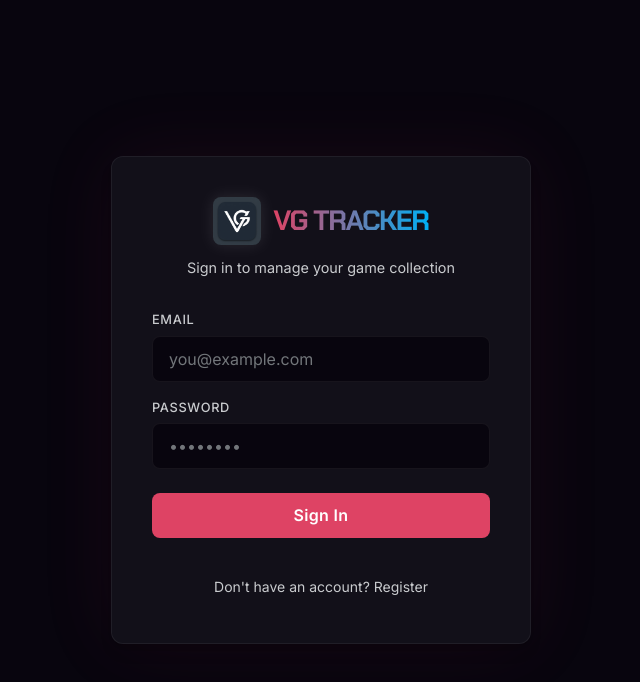
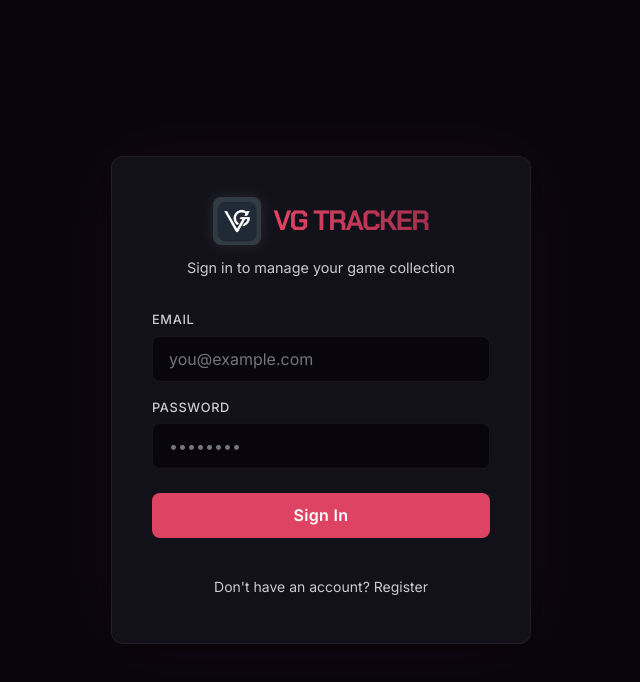
Before and after one commit to almeiduh/vg-tracker, a React (Vite) app: page /timeline in a window 1280 px wide. Shown: the top 682 px of the page, without its empty margins (319-959 px from the left). Built offline with nearby package versions, Linux system fonts and the light colour scheme; no server answers.

Commit message:
fix(timeline): hide vertical line on mobile, rename heading to Timeline

```diff
--- a/src/components/LoginPage.css
+++ b/src/components/LoginPage.css
@@ -52,7 +52,7 @@
 .login-header .logo-text {
     font-size: 1.75rem;
     font-weight: 800;
-    background: linear-gradient(to right, var(--accent-blue), var(--accent-magenta));
+    background: linear-gradient(to right, #de4364, #a5304d);
     -webkit-background-clip: text;
     -webkit-text-fill-color: transparent;
     background-clip: text;
--- a/src/components/Timeline.tsx
+++ b/src/components/Timeline.tsx
@@ -87,7 +87,7 @@ export const Timeline = () => {
             <div style={{ display: 'flex', justifyContent: 'space-between', alignItems: 'center', marginBottom: '2rem' }}>
                 <h1 style={{ margin: 0, fontSize: '2rem', display: 'flex', alignItems: 'center', gap: '0.75rem' }}>
                     <CalendarClock className="text-accent-blue" color="var(--accent-blue)" size={32} />
-                    Gaming Timeline
+                    Timeline
                 </h1>
                 <span className="game-section-count">{timelineEvents.length} Events</span>
             </div>
--- a/src/components/profile/ProfilePage.css
+++ b/src/components/profile/ProfilePage.css
@@ -11,7 +11,7 @@
     font-size: 2.5rem;
     font-weight: 700;
     margin-bottom: 1rem;
-    background: linear-gradient(135deg, var(--accent-blue), var(--accent-magenta));
+    background: linear-gradient(135deg, #de4364, #a5304d);
     -webkit-background-clip: text;
     background-clip: text;
     -webkit-text-fill-color: transparent;
--- a/src/components/timeline/Timeline.css
+++ b/src/components/timeline/Timeline.css
@@ -274,6 +274,10 @@
         padding-left: 0;
     }
 
+    .timeline-track::before {
+        display: none;
+    }
+
     .timeline-event::before {
         display: none;
     }
--- a/src/index.css
+++ b/src/index.css
@@ -160,7 +160,7 @@ p {
   font-weight: 800;
   font-size: 1.5rem;
   letter-spacing: -0.05em;
-  background: linear-gradient(to right, var(--accent-blue), var(--accent-magenta));
+  background: linear-gradient(to right, #de4364, #a5304d);
   -webkit-background-clip: text;
   -webkit-text-fill-color: transparent;
   background-clip: text;
```
Also changed, not shown: 1 other file (tests, documents, lock files or other folders).
